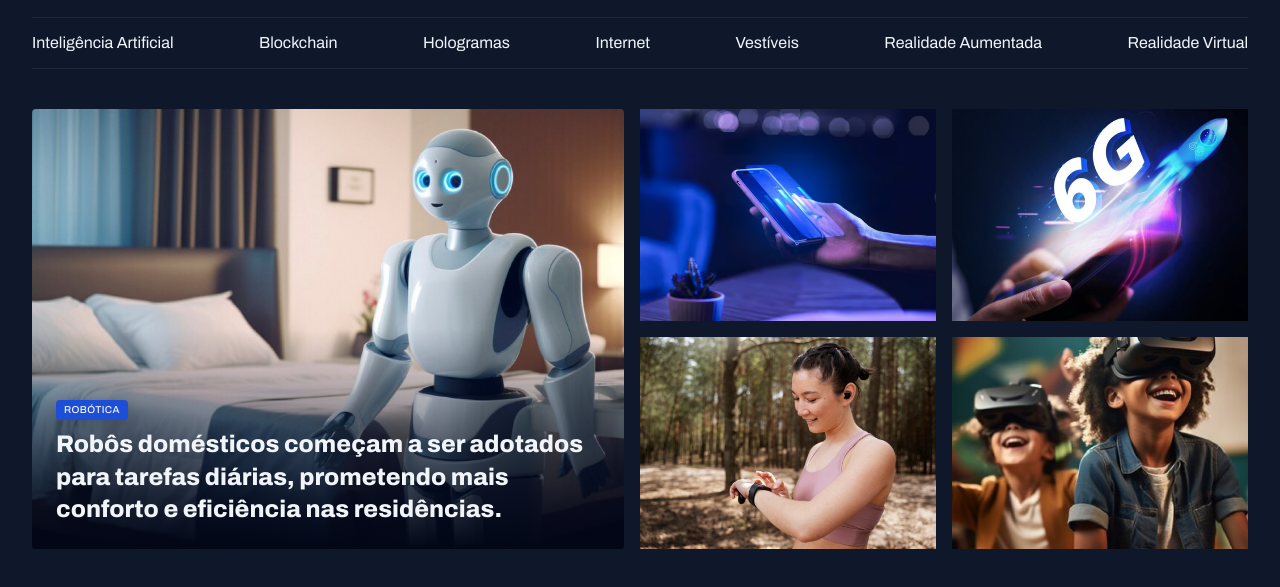
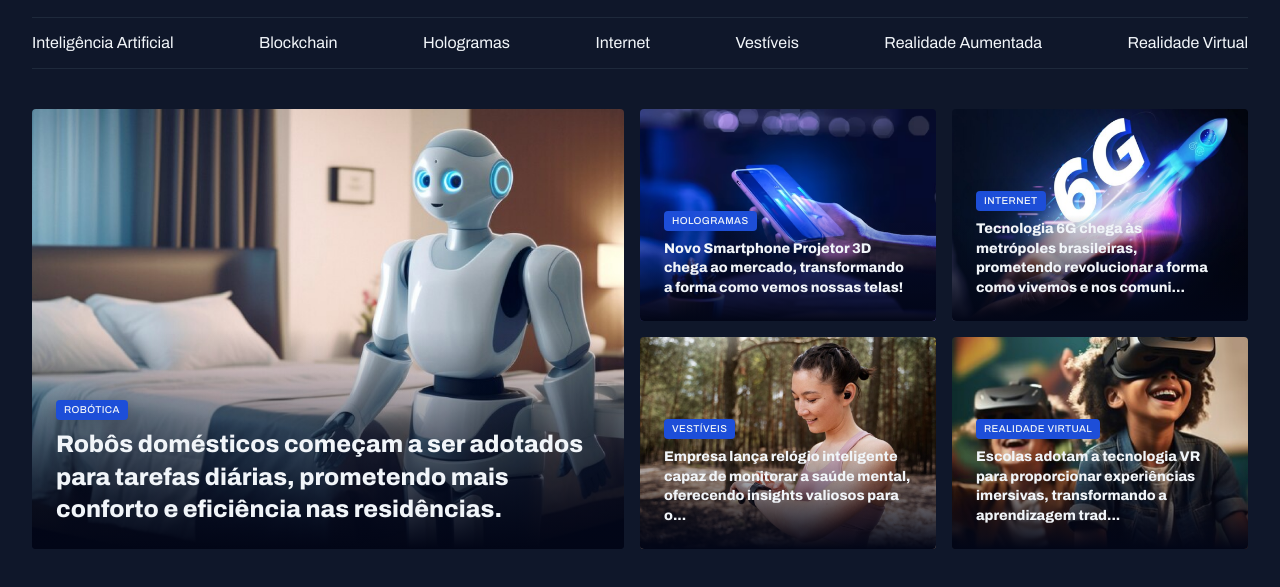
Before and after one commit to kauevecchia/portal-de-noticias, a plain HTML site: page index.html in a window 1280 px wide. Shown: the part 55-642 px from the top of the page. Drawn offline with Linux system fonts and the light colour scheme.

Commit message:
finalizando a seção destaques

```diff
--- a/index.html
+++ b/index.html
@@ -35,7 +35,7 @@
     <main class="grid container">
         <section id="featured" class="grid grid-flow-col gap-16">
             <figure class="card">
-                <img src="assets/images/Image 01.png" alt="">
+                <img src="assets/images/Image 01.png" alt="Robôs domésticos começam a ser adotados para tarefas diárias, prometendo mais conforto e eficiência nas residências.">
 
                 <figcaption>
                     <span class="content-tag">robótica</span>
@@ -45,18 +45,43 @@
                 </figcaption>
             </figure>
             <div class="grid grid-cols-2 gap-16">
-                <div>
-                    <img src="assets/images/Image 02.png" alt="">
-                </div>
-                <div>
-                    <img src="assets/images/Image 03.png" alt="">
-                </div>
-                <div>
-                    <img src="assets/images/Image 04.png" alt="">
-                </div>
-                <div>
-                    <img src="assets/images/Image 05.png" alt="">
-                </div>
+                <figure class="card">
+                    <img src="assets/images/Image 02.png" alt="Novo Smartphone Projetor 3D chega ao mercado, transformando a forma como vemos nossas telas!">
+                    <figcaption>
+                        <span class="content-tag">hologramas</span>
+                        <h2 class="text-lg">
+                            Novo Smartphone Projetor 3D chega ao mercado, transformando a forma como vemos nossas telas!
+                        </h2>
+                    </figcaption>
+                </figure>
+                <figure class="card">
+                    <img src="assets/images/Image 03.png" alt="Tecnologia 6G chega às metrópoles brasileiras, prometendo revolucionar a forma como vivemos e nos comunicamos.">
+                    <figcaption>
+                        <span class="content-tag">internet</span>
+                        <h2 class="text-lg">
+                            Tecnologia 6G chega às metrópoles brasileiras, prometendo revolucionar a forma como vivemos e nos comuni...
+
+                        </h2>
+                    </figcaption>
+                </figure>
+                <figure class="card">
+                    <img src="assets/images/Image 04.png" alt="Empresa lança relógio inteligente capaz de monitorar a saúde mental, oferecendo insights valiosos para o bem-estar pessoal.">
+                    <figcaption>
+                        <span class="content-tag">vestíveis</span>
+                        <h2 class="text-lg">
+                            Empresa lança relógio inteligente capaz de monitorar a saúde mental, oferecendo insights valiosos para o...
+                        </h2>
+                    </figcaption>
+                </figure>
+                <figure class="card">
+                    <img src="assets/images/Image 05.png" alt="Escolas adotam a tecnologia VR para proporcionar experiências imersivas, transformando a aprendizagem tradicional.">
+                    <figcaption>
+                        <span class="content-tag">realidade virtual</span>
+                        <h2 class="text-lg">
+                            Escolas adotam a tecnologia VR para proporcionar experiências imersivas, transformando a aprendizagem trad...
+                        </h2>
+                    </figcaption>
+                </figure>
             </div>
         </section>
     </main>
--- a/styles/sections.css
+++ b/styles/sections.css
@@ -24,7 +24,12 @@
         figcaption {
             position: absolute;
             bottom: 0;
+
             padding: 24px;
+
+            &:has(.text.lg) {
+                padding: 12px;
+            }
 
             h2 {
                 margin-top: 8px;
```
